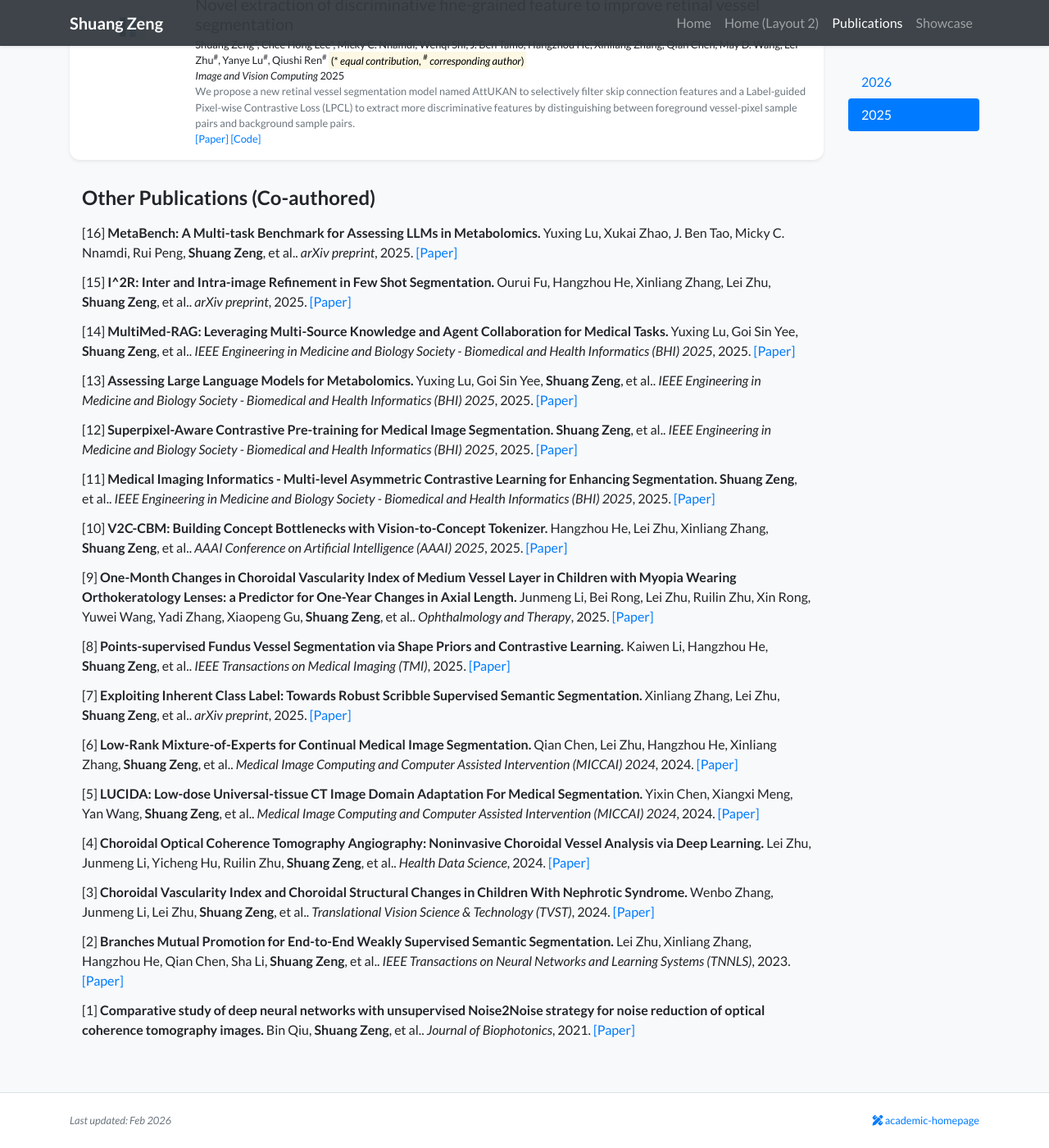
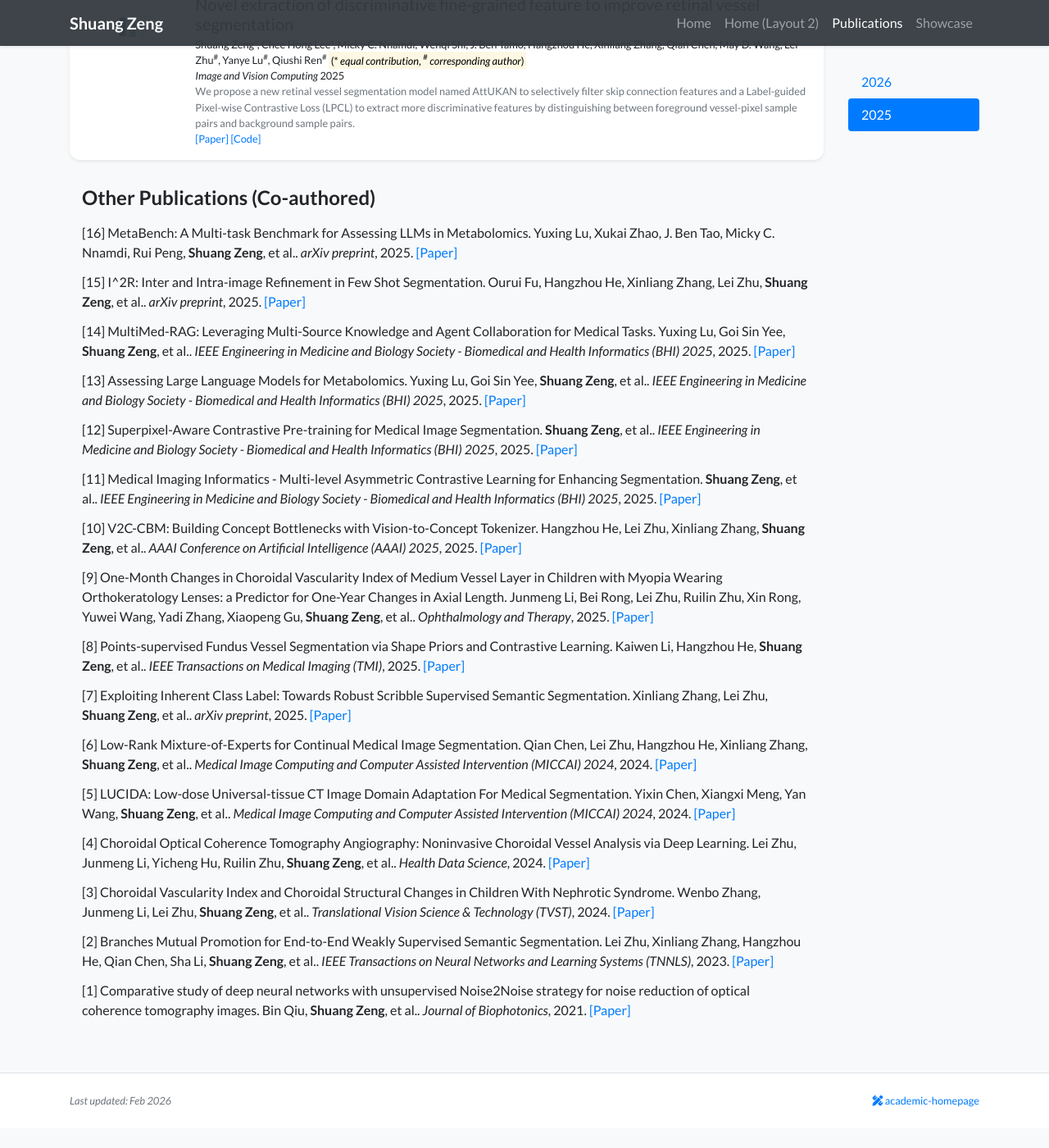
Before and after one commit to stevezs315/stevezs315.github.io, a Jekyll site: the page built from publications.html, in a window 1280 px wide and 1400 px high, scrolled down 839 px. Shown: the whole window at 82% size. Built offline with Jekyll 4.4.1, drawn with Linux system fonts in a browser that asks for light colours; nearby versions of some CDN libraries; a style sheet for code colours, icons or effects is not loaded; after the commit the page ends 2215 px from its top, so only the background shows below that.

Commit message:
Update publications.html

```diff
--- a/publications.html
+++ b/publications.html
@@ -24,7 +24,7 @@ body_attr: >-
           <ul class="list-unstyled">
             {% for pub in site.data.co-author_pub %}
             <li style="margin-bottom: 0.75rem;">
-              [{{ pub.index }}] <b>{{ pub.title }}.</b>
+              [{{ pub.index }}] {{ pub.title }}.
               {{ pub.authors }}.
               <i>{{ pub.venue }}</i>, {{ pub.year }}.
               {% if pub.url %}<a href="{{ pub.url }}">[Paper]</a>{% endif %}
```
